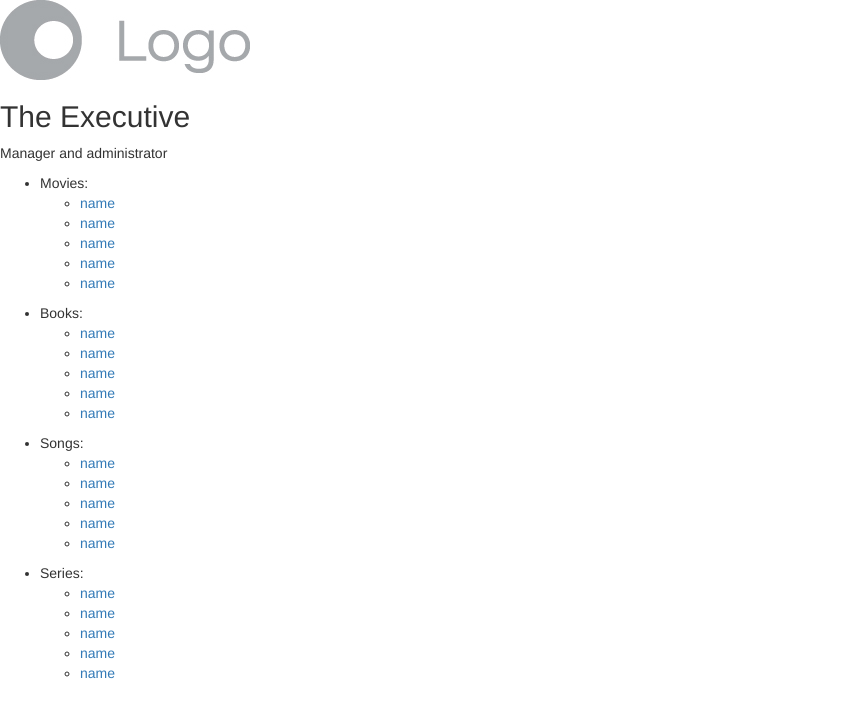
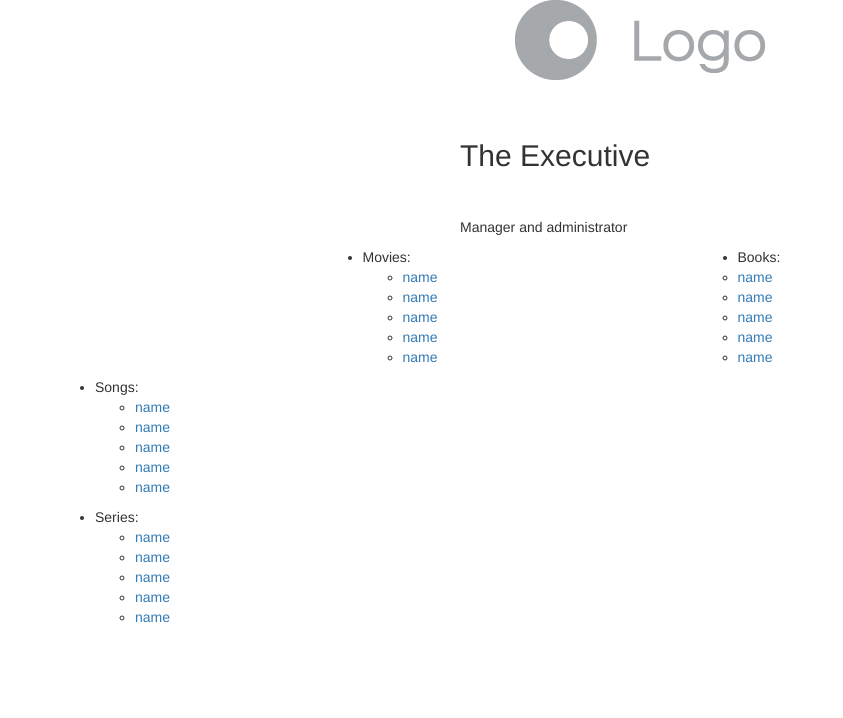
Before and after one commit to JurajMarkesic2/ReccSite, a Django app: page /1/ in a window 1280 px wide. Shown: the top 718 px of the page, without its empty margins (0-843 px from the left). Run offline with Django 3.2, Linux system fonts and the light colour scheme; data comes from the database, SQL or seed files in the repository; some libraries are stand-ins or nearby versions.

Commit message:
bootstraping compostion

```diff
--- a/mysite/general/static/general/css/custom.css
+++ b/mysite/general/static/general/css/custom.css
@@ -1,18 +1,43 @@
-.sharp {
-	border-radius: 0
-
-}
-
 /***********************
   CUSTON BTN VALUES
 ************************/
+.sharp {
+    border-radius: 0
+}
 
 #testBut {
     background-color: #FBECD5;
-    padding: 14px 24px;
     border: 0 none;
     color: #1d1d1d;
     font-weight: 700;
     letter-spacing: 3px;
     text-transform: uppercase;
 }
+
+#testBut:hover {
+    color: #56527F;
+}
+#testBut:active{
+    color: #56527F;
+    box-shadow: none;
+}
+
+
+/***********************
+  Logo
+************************/
+
+#logo {
+
+}
+
+/***********************
+  Result page
+************************/
+#title {
+    margin-top: 5%;
+}
+
+#desc {
+    margin-top: 3%;
+}
--- a/mysite/general/templates/general/default.html
+++ b/mysite/general/templates/general/default.html
@@ -16,7 +16,7 @@
 </head>
 
 <body>
-	<img src="{% static 'general/img/logo-placeholder.jpg' %}" class="responsive-img text-center" alt="logo">
+	<img id="logo" src="{% static 'general/img/logo-placeholder.jpg' %}" class="responsive-img center-block" alt="logo">
 	<div>
 		{% block content %}
 
--- a/mysite/general/templates/general/result.html
+++ b/mysite/general/templates/general/result.html
@@ -3,10 +3,15 @@
 {% block content %}
 	<title> {{res.title}} - Site name </title>
 
-	<h2> {{ res.title }} </h2>
-	<p> {{ res.description }} </p>
-
-	<ul>
+	<div class="container">
+		<div class="row">
+			<h2 id="title" class="col-md-4 col-md-offset-4 col-xs-8 col-xs-offset-2"> {{ res.title }} </h2>
+		</div>
+		<div class="row">
+			<p id="desc" class="col-md-4 col-md-offset-4 col-xs-8 col-xs-offset-2"> {{ res.description }} </p>
+		</div>
+		<div class="row">
+			<ul class="col-md-4 col-md-offset-3">
 				<li>Movies:
 					<ul>
 						<li><a href={{ res.movies_link1 }}>{{ res.movies_name1 }}</a></li>
@@ -17,7 +22,6 @@
 					</ul>
 				</li>
 			</ul>
-
 			<ul>
 				<li>Books:
 					<ul>
@@ -29,7 +33,8 @@
 					</ul>
 				</li>
 			</ul>
-
+		</div>
+		<div class="row">
 			<ul>
 				<li>Songs:
 					<ul>
@@ -41,7 +46,6 @@
 					</ul>
 				</li>
 			</ul>
-
 			<ul>
 				<li>Series:
 					<ul>
@@ -53,5 +57,6 @@
 					</ul>
 				</li>
 			</ul>
-
+		</div>
+	</div>
 {% endblock %}
```
Lines whose indentation alone changed are shown as unchanged.
